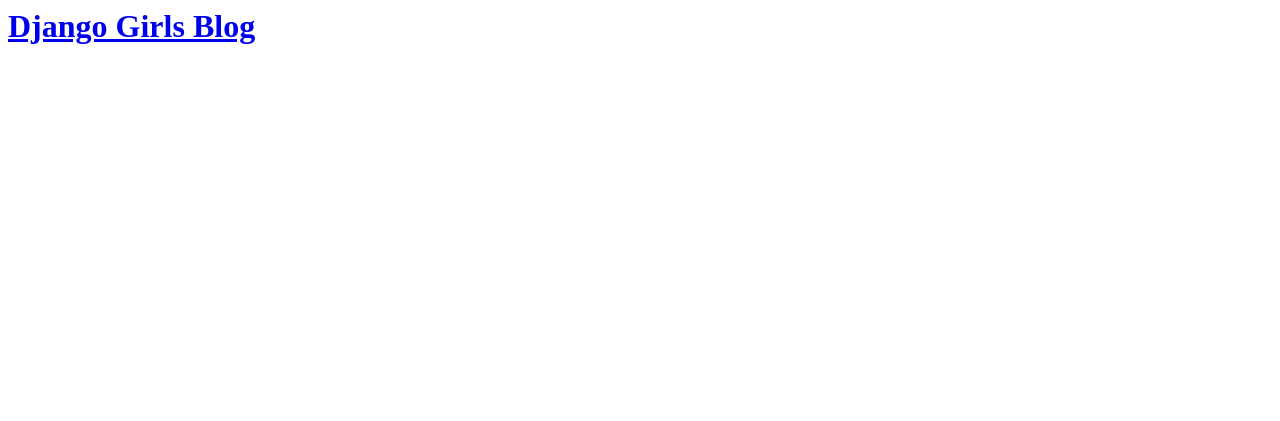
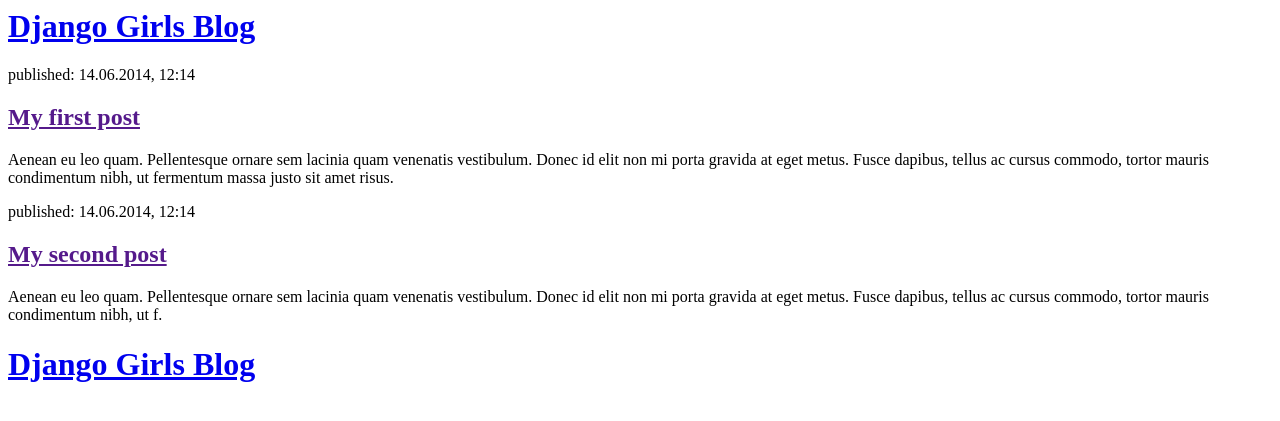
Before and after one commit to nagaraj28/my-first-blog, a Django app: page / in a window 1280 px wide. Shown: the top 421 px of the page. Run offline with Django 3.2, Linux system fonts and the light colour scheme; data that the repository does not hold is empty.

Commit message:
changed the post_html file

```diff
--- a/blog/templates/blog/post_list.html
+++ b/blog/templates/blog/post_list.html
@@ -1,4 +1,24 @@
-<div>
+<html>
+    <head>
+        <title>Django Girls blog</title>
+    </head>
+    <body>
+        <div>
+            <h1><a href="/">Django Girls Blog</a></h1>
+        </div>
+
+        <div>
+            <p>published: 14.06.2014, 12:14</p>
+            <h2><a href="">My first post</a></h2>
+            <p>Aenean eu leo quam. Pellentesque ornare sem lacinia quam venenatis vestibulum. Donec id elit non mi porta gravida at eget metus. Fusce dapibus, tellus ac cursus commodo, tortor mauris condimentum nibh, ut fermentum massa justo sit amet risus.</p>
+        </div>
+
+        <div>
+            <p>published: 14.06.2014, 12:14</p>
+            <h2><a href="">My second post</a></h2>
+            <p>Aenean eu leo quam. Pellentesque ornare sem lacinia quam venenatis vestibulum. Donec id elit non mi porta gravida at eget metus. Fusce dapibus, tellus ac cursus commodo, tortor mauris condimentum nibh, ut f.</p>
+        </div>
+        <div>
     <h1><a href="/">Django Girls Blog</a></h1>
 </div>
 
@@ -9,3 +29,5 @@
         <p>{{ post.text|linebreaksbr }}</p>
     </div>
 {% endfor %}
+    </body>
+</html>
```
